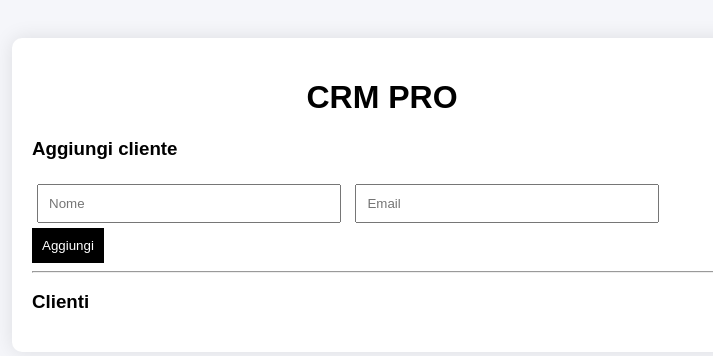
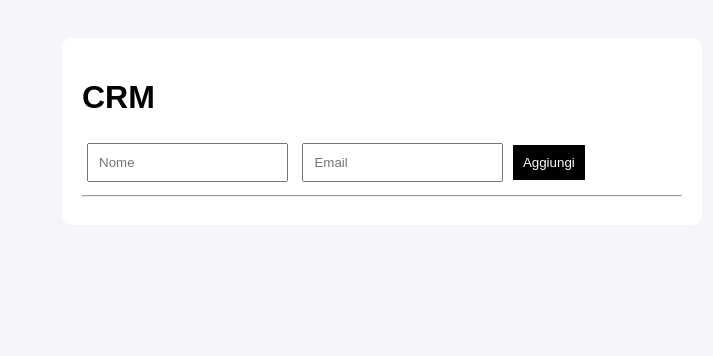
Before and after one commit to frullino62/sheets-crm, a FastAPI app: page / in a window 1280 px wide. Shown: the top 356 px of the page, without its empty margins (258-971 px from the left). Run offline with FastAPI, Linux system fonts and the light colour scheme; parts of the project's set-up code (start-up, migrations or seed data) failed here and were passed over.

Commit message:
Update index.html

```diff
--- a/templates/index.html
+++ b/templates/index.html
@@ -10,23 +10,17 @@
             padding: 30px;
         }
 
-        .container {
-            max-width: 700px;
+        .box {
+            max-width: 600px;
             margin: auto;
             background: white;
             padding: 20px;
             border-radius: 10px;
-            box-shadow: 0 0 20px rgba(0,0,0,0.1);
-        }
-
-        h1 {
-            text-align: center;
         }
 
         input {
             padding: 10px;
             margin: 5px;
-            width: 40%;
         }
 
         button {
@@ -34,67 +28,37 @@
             background: black;
             color: white;
             border: none;
-            cursor: pointer;
         }
 
         .cliente {
             display: flex;
             justify-content: space-between;
-            padding: 10px;
-            border-bottom: 1px solid #eee;
-        }
-
-        .delete {
-            color: red;
-            cursor: pointer;
+            margin: 10px 0;
         }
     </style>
-
 </head>
 <body>
 
-<div class="container">
+<div class="box">
 
-<h1>CRM PRO</h1>
+<h1>CRM</h1>
 
-<h3>Aggiungi cliente</h3>
-
-<input id="nome" placeholder="Nome">
-<input id="email" placeholder="Email">
-<button onclick="addCliente()">Aggiungi</button>
+<form action="/add" method="get">
+    <input name="nome" placeholder="Nome" required>
+    <input name="email" placeholder="Email" required>
+    <button>Aggiungi</button>
+</form>
 
 <hr>
 
-<h3>Clienti</h3>
-
-<div id="lista">
-    <ul>
-    {% for c in clienti %}
-        <li>
-            {{ c.nome }} - {{ c.email }}
-        </li>
-    {% endfor %}
-    </ul>
-</div>
+{% for c in clienti %}
+    <div class="cliente">
+        <span>{{ c.nome }} - {{ c.email }}</span>
+        <a href="/delete/{{ loop.index0 }}">❌</a>
+    </div>
+{% endfor %}
 
 </div>
 
-<script>
-
-async function addCliente() {
-    let nome = document.getElementById("nome").value;
-    let email = document.getElementById("email").value;
-
-    await fetch(`/add?nome=${nome}&email=${email}`);
-    location.reload();
-}
-
-async function deleteCliente(index) {
-    await fetch(`/delete/${index}`);
-    location.reload();
-}
-
-</script>
-
 </body>
 </html>
```
